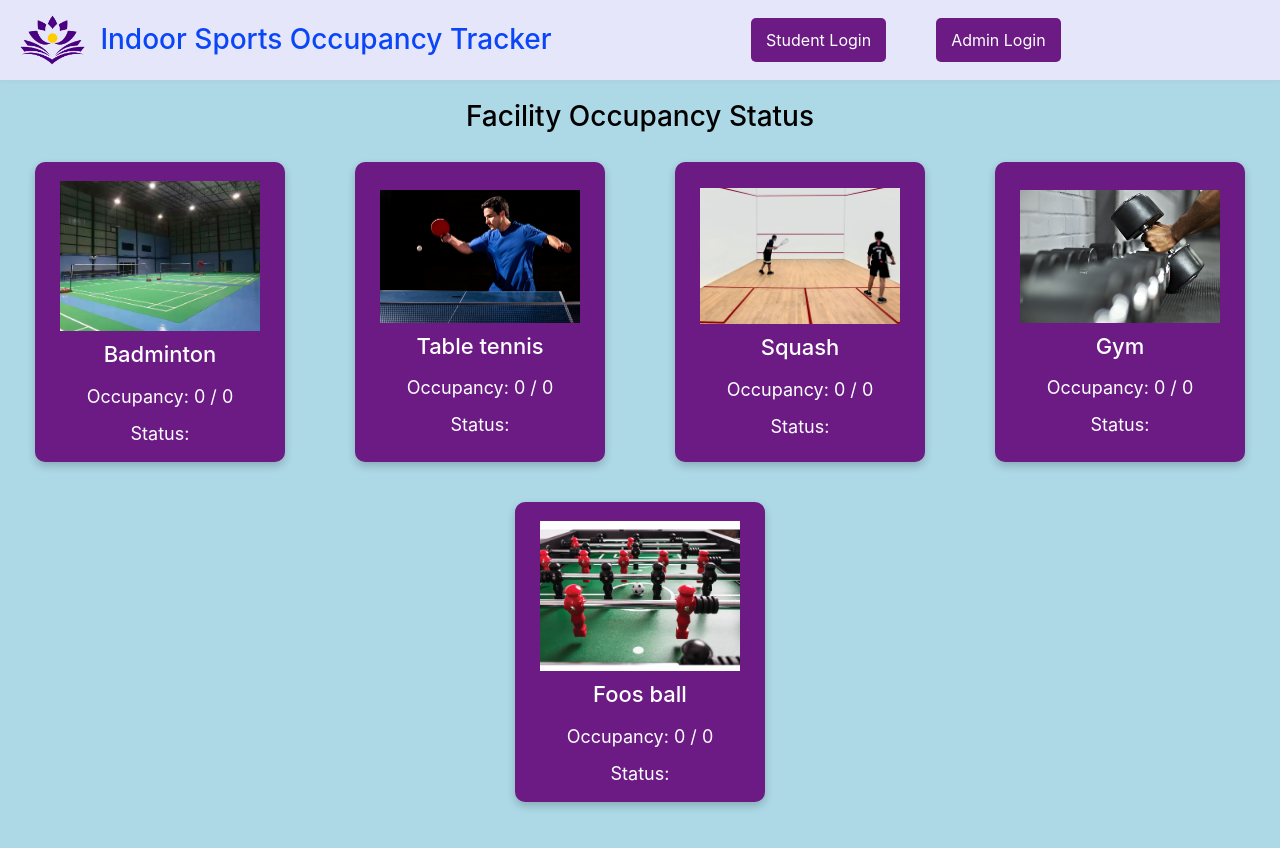
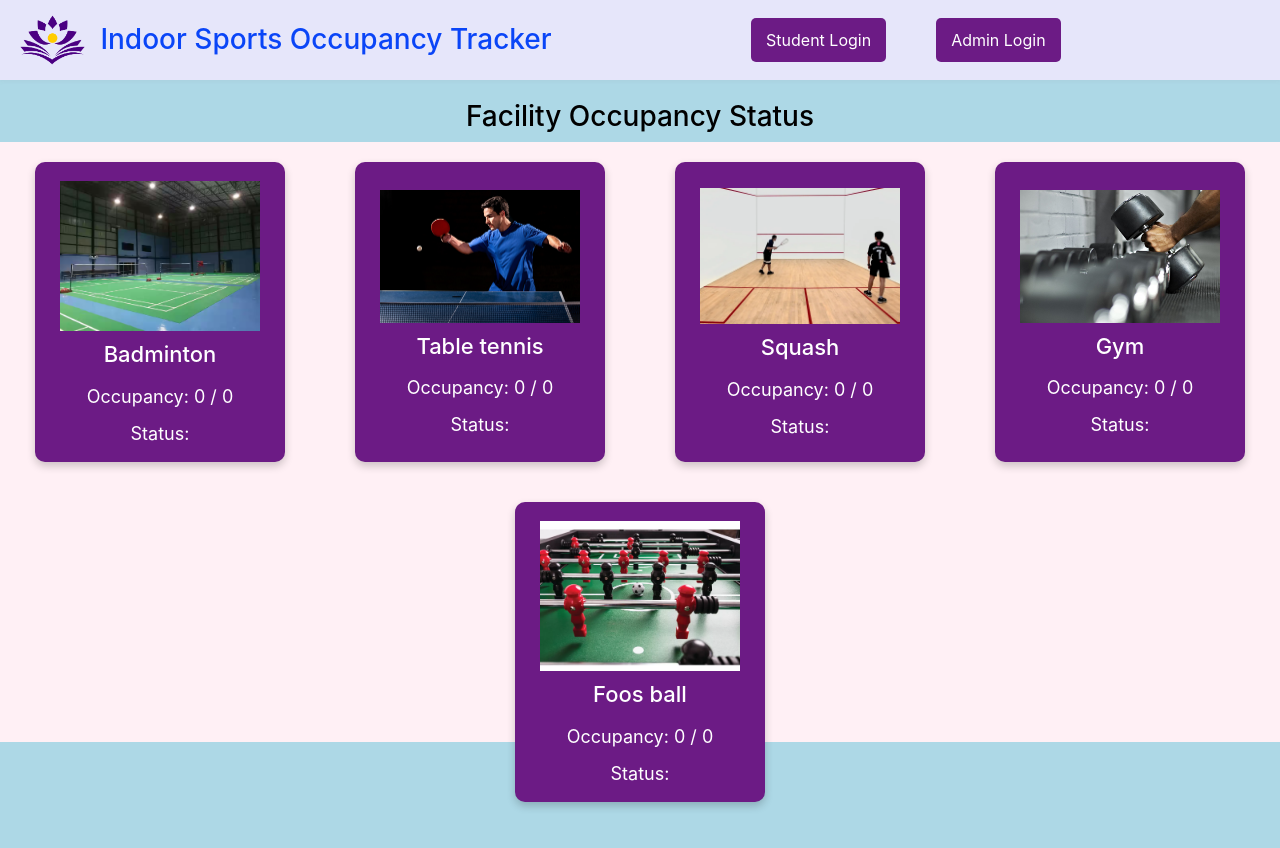
Before and after one commit to nidhi-005/Coding_cookies, a React (Create React App) app in the folder frontend/: page /options in a window 1280 px wide. Shown: the top 848 px of the page. Built offline with nearby package versions, Linux system fonts and the light colour scheme; no server answers.

Commit message:
Revert "Update OptionsPage.css"
This reverts commit e9f8d85e5f6fcce0ecd356ef1655a1d09cc97be5.

```diff
--- a/frontend/src/Styles/OptionsPage.css
+++ b/frontend/src/Styles/OptionsPage.css
@@ -11,7 +11,7 @@
     align-items: center;
     flex-wrap: wrap;
     height: 75vh;
-    /* background-color: lavenderblush; */
+    background-color: lavenderblush;
   }
 
   .heading {
```
